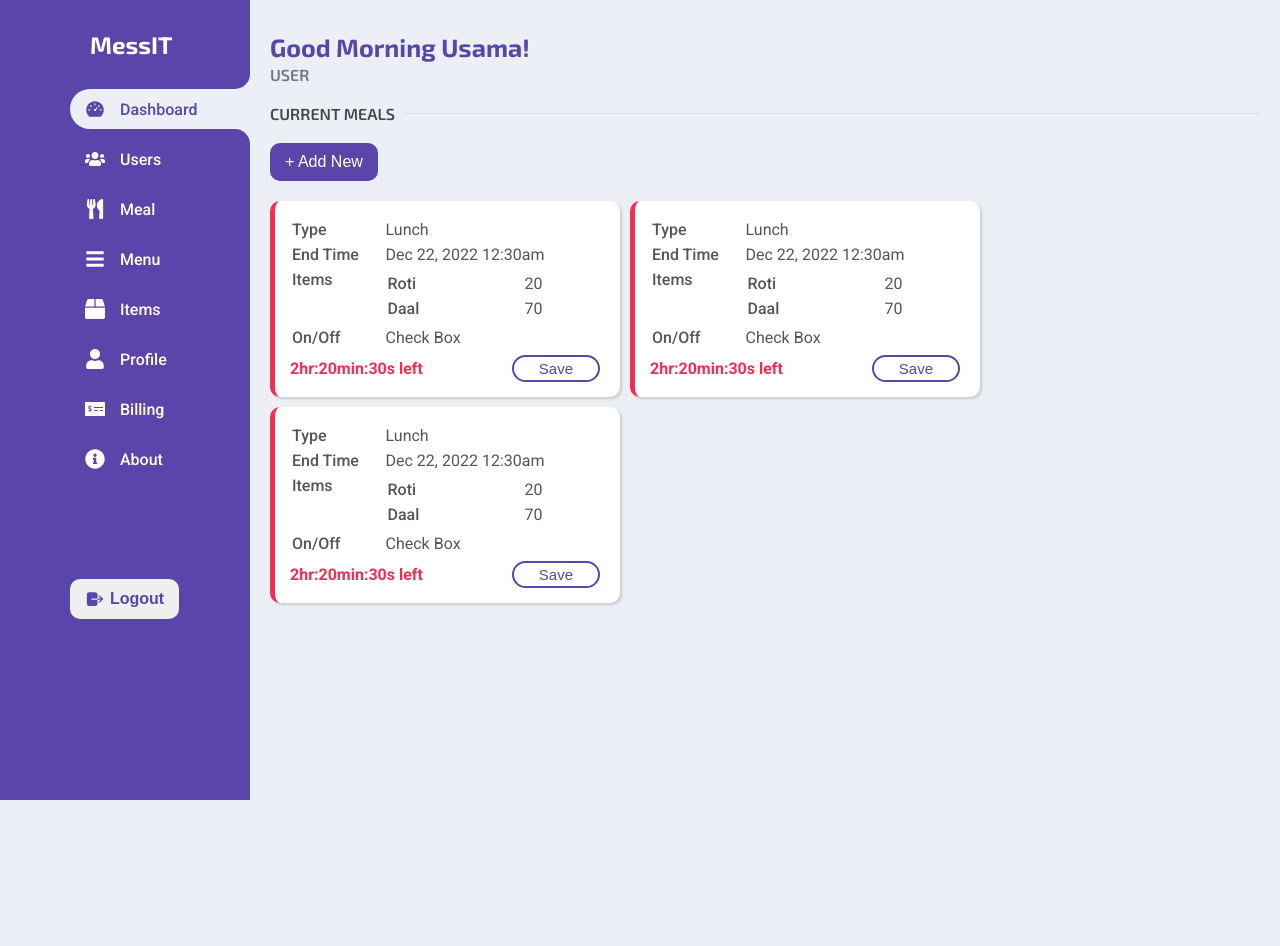
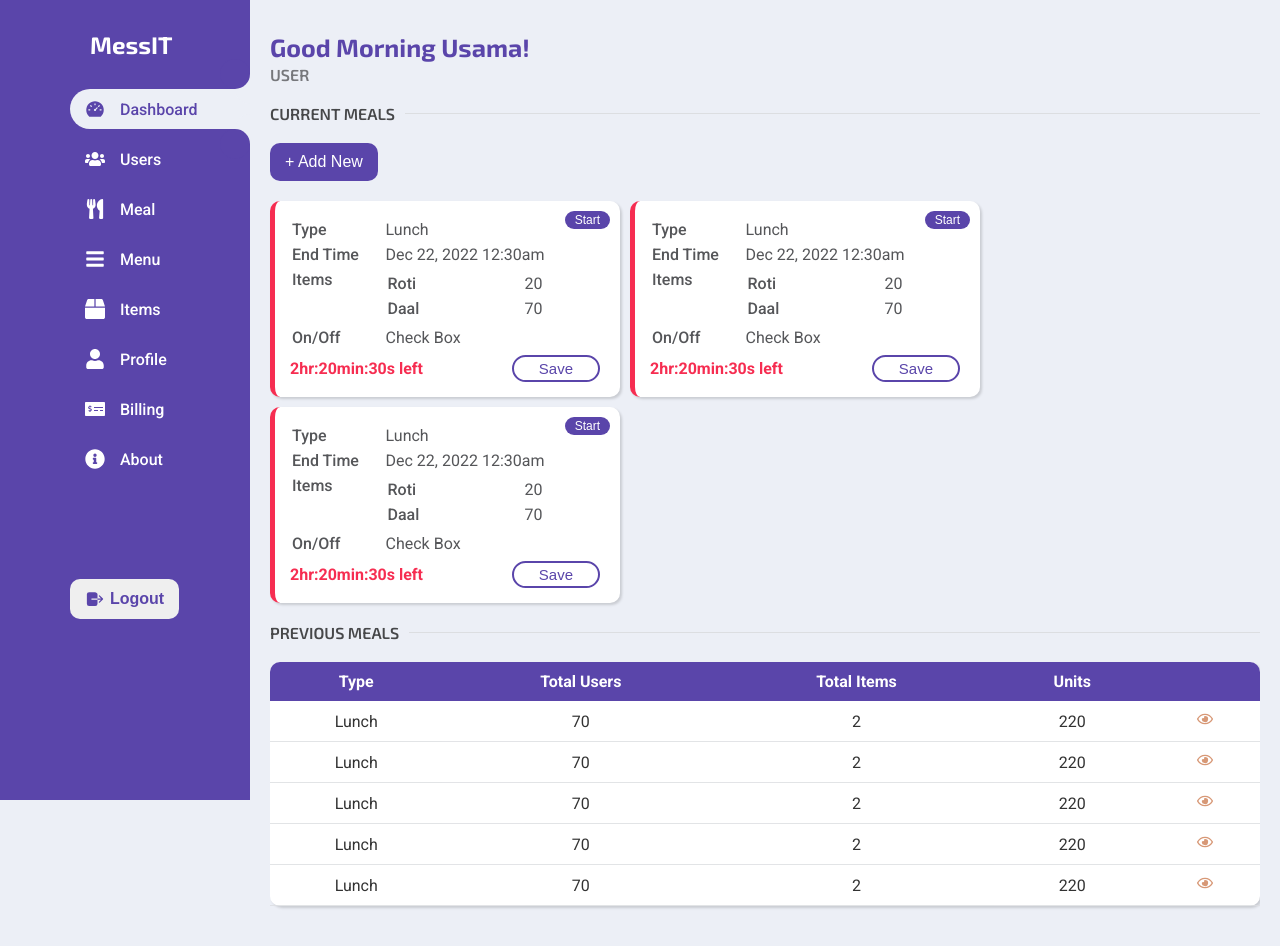
Before and after one commit to usama440-coder/MessIT-Client, a React (Create React App) app: page /meal in a window 1280 px wide. Shown: the top 946 px of the page. Before the commit the page ends 800 px from the top, so only its background shows below. Built offline with nearby package versions, Linux system fonts and the light colour scheme.

Commit message:
Meal page complete

```diff
--- a/src/components/CurrentMeal/CurrentMeal.component.css
+++ b/src/components/CurrentMeal/CurrentMeal.component.css
@@ -6,6 +6,7 @@
     border-radius: 10px;
     box-shadow: var(--box-shadow);
     border-left: 5px solid var(--red-color);
+    position: relative;
 }
 
 .currentMealItem table {
@@ -56,3 +57,22 @@
     background-color: var(--primary-color);
     color: var(--white-color);
 }
+
+.currentMealStartBtn {
+    position: absolute;
+    right: 10px;
+    top: 10px;
+    padding: 2px 10px;
+    font-size: 12px;
+    background-color: var(--primary-color);
+    border: none;
+    outline: none;
+    border-radius: 10px;
+    color: var(--white-color);
+    transition: background-color 0.2s ease-in-out;
+}
+
+.currentMealStartBtn:hover {
+    cursor: pointer;
+    background-color: var(--hover-primary-btn);
+}
--- a/src/components/CurrentMeal/CurrentMeal.component.jsx
+++ b/src/components/CurrentMeal/CurrentMeal.component.jsx
@@ -1,8 +1,15 @@
 import "./CurrentMeal.component.css";
+import StartMealModal from "../../components/StartMealModal/StartMealModal.component";
+import { useState } from "react";
+const CurrentMeal = () => {
+  const [modal, setModal] = useState(false);
 
-const CurrentMeal = () => {
   return (
     <div className="currentMealItem">
+      <button className="currentMealStartBtn" onClick={() => setModal(true)}>
+        Start
+      </button>
+      {modal ? <StartMealModal setModal={setModal} /> : ""}
       <table>
         <tbody>
           <tr>
--- /dev/null
+++ b/src/components/StartMealModal/StartMealModal.component.css
@@ -0,0 +1,66 @@
+    .select__value-container {
+        padding: 0px !important;
+    }
+
+    .modalContainer {
+        max-width: 600px !important;
+    }
+
+    .startMealItemsContainer {
+        /* border: 2px solid red; */
+        display: flex;
+        gap: 15px;
+        padding: 10px 0px 0px 0px;
+        flex-wrap: wrap;
+        justify-content: center;
+    }
+
+    .textChecked {
+        display: flex;
+        justify-content: space-between;
+    }
+
+    .startMealItem {
+        border: 2px solid var(--primary-color);
+        border-radius: 10px;
+        max-width: 150px;
+        min-width: 150px;
+        height: 70px;
+        display: flex;
+        align-items: center;
+        justify-content: space-between;
+        padding: 0px 5px;
+        position: relative;
+    }
+
+    .startMealItem .startMealItemIcon {
+        font-size: 30px;
+        color: var(--gray-color);
+        cursor: pointer;
+        transition: color 0.2s ease-in-out;
+    }
+
+    .startMealItem .startMealItemIcon:hover {
+        color: var(--hover-primary-btn);
+    }
+
+    .startMealItem .startMealItemText {
+        color: var(--gray-text);
+        text-align: center;
+        padding: 0px 3px;
+    }
+
+    .startMealItemQuantity {
+        position: absolute;
+        width: 30px;
+        height: 30px;
+        background-color: var(--primary-color);
+        display: flex;
+        align-items: center;
+        justify-content: center;
+        color: var(--white-color);
+        border-radius: 50%;
+        top: 0;
+        left: 50%;
+        transform: translate(-50%, -50%);
+    }
--- /dev/null
+++ b/src/components/StartMealModal/StartMealModal.component.jsx
@@ -0,0 +1,43 @@
+import { FaTimes, FaCaretLeft, FaCaretRight } from "react-icons/fa";
+import "./StartMealModal.component.css";
+
+const StartMealModal = ({ setModal }) => {
+  return (
+    <div className="modal">
+      <div className="modalContainer">
+        <h2 className="modalHeading">Start Meal(Lunch)</h2>
+        <FaTimes className="modalCross" onClick={() => setModal(false)} />
+        <form>
+          <div className="inputContainer">
+            <label>User ID</label>
+            <input type="text" />
+          </div>
+          <div className="inputContainer">
+            <label>Name</label>
+            <div className="textChecked">
+              <input type="text" value={"Usama"} disabled />
+              <input type="checkbox" />
+            </div>
+          </div>
+          <div className="startMealItemsContainer">
+            <div className="startMealItem">
+              <FaCaretLeft className="startMealItemIcon" />
+              <p className="startMealItemText">Chicken Qorma</p>
+              <FaCaretRight className="startMealItemIcon" />
+              <span className="startMealItemQuantity">2</span>
+            </div>
+            <div className="startMealItem">
+              <FaCaretLeft className="startMealItemIcon" />
+              <p className="startMealItemText">Roti</p>
+              <FaCaretRight className="startMealItemIcon" />
+              <span className="startMealItemQuantity">2</span>
+            </div>
+          </div>
+          <button className="modalBtn">Save</button>
+        </form>
+      </div>
+    </div>
+  );
+};
+
+export default StartMealModal;
--- a/src/pages/Meal/Meal.page.jsx
+++ b/src/pages/Meal/Meal.page.jsx
@@ -4,6 +4,8 @@ import Greeting from "../../components/Greeting/Greeting.component";
 import Navbar from "../../components/Navbar/Navbar.component";
 import SectionBreak from "../../components/SectionBreak/SectionBreak.component";
 import CreateMealModal from "../../components/CreateMealModal/CreateMealModal.component";
+import { Scrollbars } from "react-custom-scrollbars-2";
+import { FaRegEye } from "react-icons/fa";
 import "./Meal.page.css";
 import { useState } from "react";
 
@@ -27,6 +29,72 @@ const Meal = () => {
             <CurrentMeal />
             <CurrentMeal />
           </div>
+          <SectionBreak title="Previous meals" />
+          <Scrollbars
+            autoHeight
+            autoHeightMin={300}
+            autoHeightMax={1000}
+            autoHide
+          >
+            <table className="table" cellSpacing={0}>
+              <thead>
+                <tr>
+                  <th>Type</th>
+                  <th>Total Users</th>
+                  <th>Total Items</th>
+                  <th>Units</th>
+                  <th></th>
+                </tr>
+              </thead>
+              <tbody>
+                <tr>
+                  <td>Lunch</td>
+                  <td>70</td>
+                  <td>2</td>
+                  <td>220</td>
+                  <td>
+                    <FaRegEye className="tableIcon orangeIcon" />
+                  </td>
+                </tr>
+                <tr>
+                  <td>Lunch</td>
+                  <td>70</td>
+                  <td>2</td>
+                  <td>220</td>
+                  <td>
+                    <FaRegEye className="tableIcon orangeIcon" />
+                  </td>
+                </tr>
+                <tr>
+                  <td>Lunch</td>
+                  <td>70</td>
+                  <td>2</td>
+                  <td>220</td>
+                  <td>
+                    <FaRegEye className="tableIcon orangeIcon" />
+                  </td>
+                </tr>
+                <tr>
+                  <td>Lunch</td>
+                  <td>70</td>
+                  <td>2</td>
+                  <td>220</td>
+                  <td>
+                    <FaRegEye className="tableIcon orangeIcon" />
+                  </td>
+                </tr>
+                <tr>
+                  <td>Lunch</td>
+                  <td>70</td>
+                  <td>2</td>
+                  <td>220</td>
+                  <td>
+                    <FaRegEye className="tableIcon orangeIcon" />
+                  </td>
+                </tr>
+              </tbody>
+            </table>
+          </Scrollbars>
         </div>
       </div>
     </div>
```
